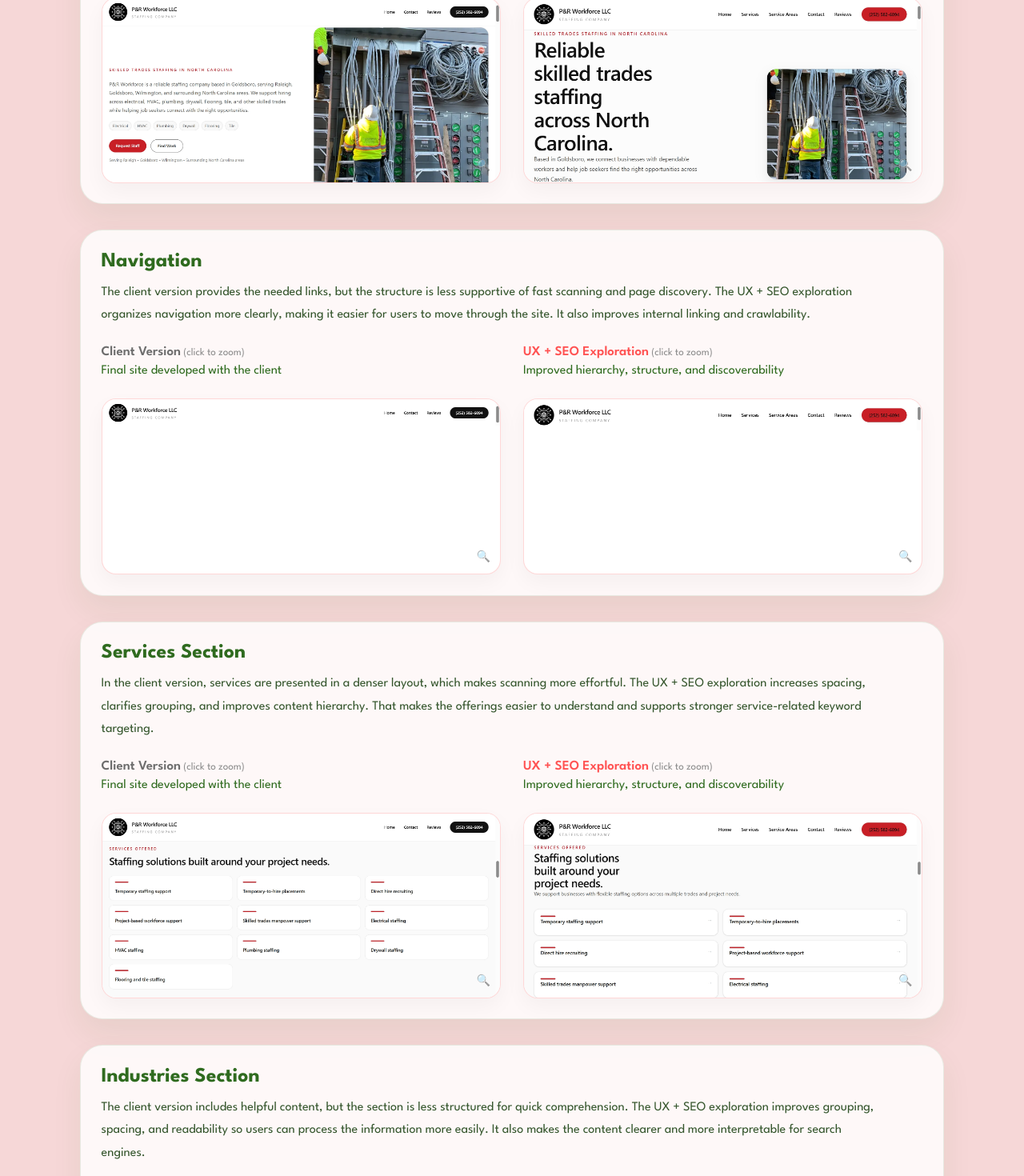
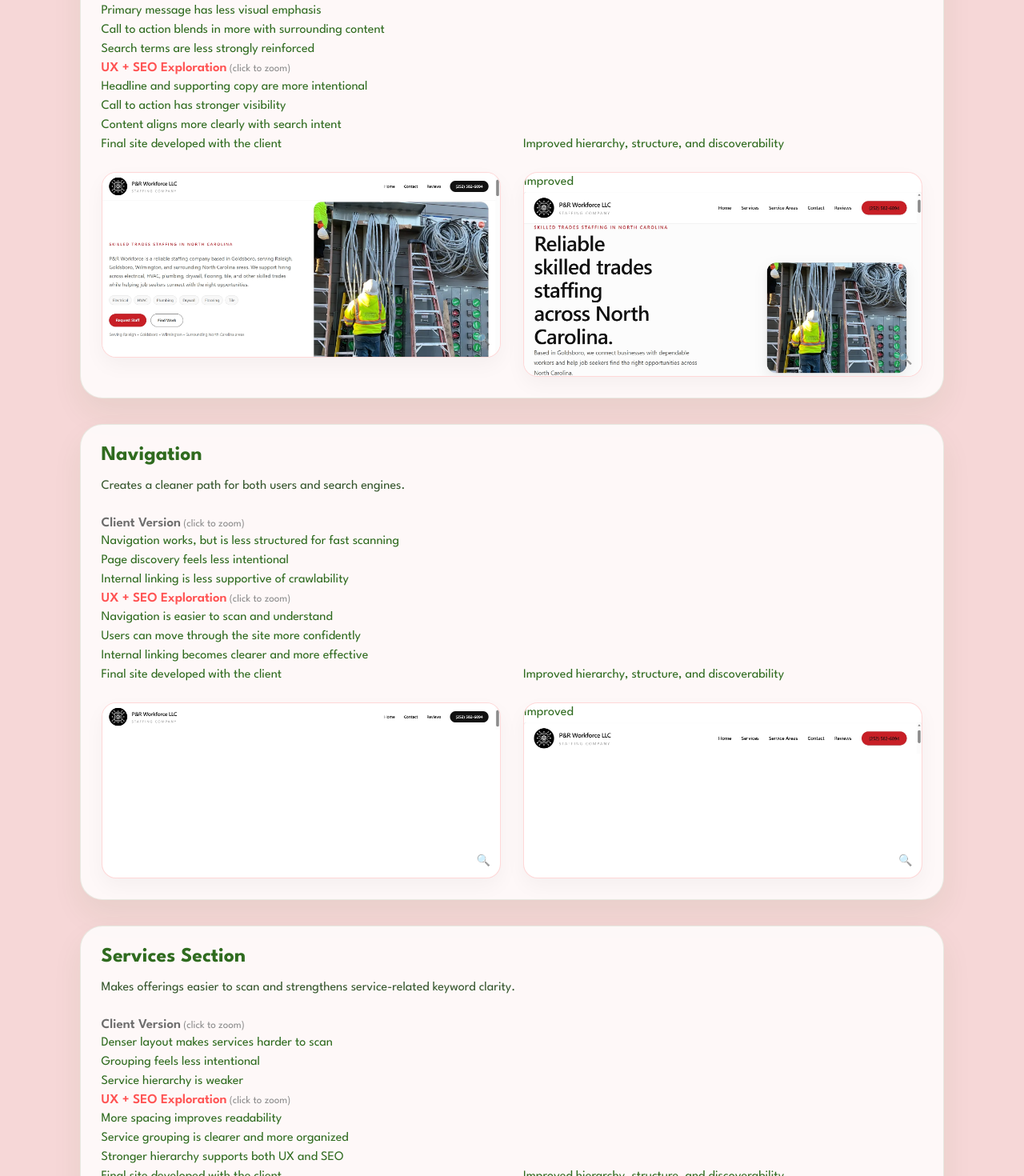
Before and after one commit to natalia-santiago/myportfolio-site, a Next.js app: page /portfolio/pr-workforce/ux in a window 1280 px wide. Shown: the part 2000-3470 px from the top of the page at 80% size. Built offline with nearby package versions, Linux system fonts and the light colour scheme; a web font is replaced by a local one.

Commit message:
P&R Workforce LLC UX and SEO Exploration page updated

```diff
--- a/app/portfolio/pr-workforce/ux/page.tsx
+++ b/app/portfolio/pr-workforce/ux/page.tsx
@@ -8,7 +8,9 @@ import { FaSearchPlus } from "react-icons/fa";
 
 type ComparisonSectionProps = {
   title: string;
-  description: string;
+ takeaway: string;
+  clientPoints: string[];
+  explorationPoints: string[];
   before: string;
   after: string;
   beforeAlt: string;
@@ -17,7 +19,9 @@ type ComparisonSectionProps = {
 
 function ComparisonSection({
   title,
-  description,
+  takeaway,
+  clientPoints,
+  explorationPoints,
   before,
   after,
   beforeAlt,
@@ -34,17 +38,40 @@ function ComparisonSection({
               {title}
             </h2>
 
-            <p className="portfolio-project-description ux-comparison-description">
-              {description}
+            <p className="portfolio-project-description ux-comparison-takeaway">
+              {takeaway}
             </p>
+          </div>
+
+          <div className="ux-comparison-notes-grid">
+            <div className="ux-comparison-notes-card">
+              <p className="ux-comparison-label ux-comparison-label-client">
+                Client Version
+              </p>
+
+              <ul className="ux-comparison-points">
+                {clientPoints.map((point) => (
+                  <li key={point}>{point}</li>
+                ))}
+              </ul>
+            </div>
+
+            <div className="ux-comparison-notes-card ux-comparison-notes-card-improved">
+              <p className="ux-comparison-label ux-comparison-label-ux">
+                UX + SEO Exploration
+              </p>
+
+              <ul className="ux-comparison-points">
+                {explorationPoints.map((point) => (
+                  <li key={point}>{point}</li>
+                ))}
+              </ul>
+            </div>
           </div>
 
           <div className="ux-comparison-grid">
             <div className="ux-comparison-column">
               <div className="ux-comparison-meta">
-                <p className="ux-comparison-label ux-comparison-label-client">
-                  Client Version
-                </p>
                 <p className="ux-comparison-subtitle">
                   Final site developed with the client
                 </p>
@@ -71,9 +98,6 @@ function ComparisonSection({
 
             <div className="ux-comparison-column">
               <div className="ux-comparison-meta">
-                <p className="ux-comparison-label ux-comparison-label-ux">
-                  UX + SEO Exploration
-                </p>
                 <p className="ux-comparison-subtitle ux-comparison-subtitle-improved">
                   Improved hierarchy, structure, and discoverability
                 </p>
@@ -86,6 +110,7 @@ function ComparisonSection({
                 aria-label={`Open ${title} UX and SEO exploration`}
               >
                 <div className="portfolio-project-image-wrap portfolio-hover-zoom ux-comparison-image-wrap ux-comparison-image-wrap-improved">
+                  <div className="ux-comparison-improved-badge">Improved</div>
                   <img
                     src={after}
                     alt={afterAlt}
@@ -160,7 +185,17 @@ export default function PRWorkforceUXPage() {
 
         <ComparisonSection
           title="Homepage"
-          description="In the client version, multiple messages compete for attention early, which makes it harder to quickly understand the company’s core value. The UX + SEO exploration simplifies the hierarchy and gives the main staffing message more priority. It also structures content more clearly so users can scan faster while search engines get a stronger understanding of the page’s focus."
+          takeaway="Improves clarity, hierarchy, and SEO targeting from the first screen."
+          clientPoints={[
+            "Multiple messages compete for attention early",
+            "Core value takes longer to understand",
+            "Weaker page focus for search visibility",
+          ]}
+          explorationPoints={[
+            "Stronger hierarchy puts the main message first",
+            "Faster scanning and clearer service understanding",
+            "More focused structure supports SEO relevance",
+          ]}
           before="/images/homepage-pr.jpeg"
           after="/images/ux-homepage-pr.jpeg"
           beforeAlt="Homepage client version"
@@ -169,7 +204,17 @@ export default function PRWorkforceUXPage() {
 
         <ComparisonSection
           title="Hero Section"
-          description="The client version introduces the business with less emphasis on the primary message and next step. The UX + SEO exploration strengthens the headline, improves supporting copy, and gives the call to action more prominence. This helps users understand the offer immediately while aligning the section more clearly with relevant search terms."
+          takeaway="Makes the offer clearer and the next step easier to identify."
+          clientPoints={[
+            "Primary message has less visual emphasis",
+            "Call to action blends in more with surrounding content",
+            "Search terms are less strongly reinforced",
+          ]}
+          explorationPoints={[
+            "Headline and supporting copy are more intentional",
+            "Call to action has stronger visibility",
+            "Content aligns more clearly with search intent",
+          ]}
           before="/images/hero-pr.png"
           after="/images/ux-hero-pr.png"
           beforeAlt="Hero client version"
@@ -178,7 +223,17 @@ export default function PRWorkforceUXPage() {
 
         <ComparisonSection
           title="Navigation"
-          description="The client version provides the needed links, but the structure is less supportive of fast scanning and page discovery. The UX + SEO exploration organizes navigation more clearly, making it easier for users to move through the site. It also improves internal linking and crawlability."
+          takeaway="Creates a cleaner path for both users and search engines."
+          clientPoints={[
+            "Navigation works, but is less structured for fast scanning",
+            "Page discovery feels less intentional",
+            "Internal linking is less supportive of crawlability",
+          ]}
+          explorationPoints={[
+            "Navigation is easier to scan and understand",
+            "Users can move through the site more confidently",
+            "Internal linking becomes clearer and more effective",
+          ]}
           before="/images/navigation-pr.png"
           after="/images/ux-navigation-pr.png"
           beforeAlt="Navigation client version"
@@ -187,7 +242,17 @@ export default function PRWorkforceUXPage() {
 
         <ComparisonSection
           title="Services Section"
-          description="In the client version, services are presented in a denser layout, which makes scanning more effortful. The UX + SEO exploration increases spacing, clarifies grouping, and improves content hierarchy. That makes the offerings easier to understand and supports stronger service-related keyword targeting."
+          takeaway="Makes offerings easier to scan and strengthens service-related keyword clarity."
+          clientPoints={[
+            "Denser layout makes services harder to scan",
+            "Grouping feels less intentional",
+            "Service hierarchy is weaker",
+          ]}
+          explorationPoints={[
+            "More spacing improves readability",
+            "Service grouping is clearer and more organized",
+            "Stronger hierarchy supports both UX and SEO",
+          ]}
           before="/images/services-pr.png"
           after="/images/ux-services-pr.png"
           beforeAlt="Services client version"
@@ -196,7 +261,17 @@ export default function PRWorkforceUXPage() {
 
         <ComparisonSection
           title="Industries Section"
-          description="The client version includes helpful content, but the section is less structured for quick comprehension. The UX + SEO exploration improves grouping, spacing, and readability so users can process the information more easily. It also makes the content clearer and more interpretable for search engines."
+          takeaway="Improves readability and helps the content communicate more clearly."
+          clientPoints={[
+            "Useful content is present, but harder to process quickly",
+            "Grouping is less refined",
+            "Section structure is less readable at a glance",
+          ]}
+          explorationPoints={[
+            "Improved spacing supports easier scanning",
+            "Content grouping is more digestible",
+            "Clearer structure benefits users and search engines",
+          ]}
           before="/images/industries-pr.png"
           after="/images/ux-industries-pr.png"
           beforeAlt="Industries client version"
@@ -205,7 +280,17 @@ export default function PRWorkforceUXPage() {
 
         <ComparisonSection
           title="Contact Section"
-          description="The client version includes the necessary contact elements, but the visual flow is less intentional. The UX + SEO exploration restructures the section with a clearer form hierarchy, better content grouping, and a more guided path to action. This creates a smoother conversion experience while keeping important information easy to access."
+          takeaway="Creates a smoother conversion path with clearer form hierarchy."
+          clientPoints={[
+            "Necessary contact elements are present",
+            "Visual flow is less guided",
+            "Conversion path feels less intentional",
+          ]}
+          explorationPoints={[
+            "Form hierarchy is easier to follow",
+            "Content grouping improves usability",
+            "Users are guided more naturally toward action",
+          ]}
           before="/images/contact-pr.jpeg"
           after="/images/ux-contact-pr.jpeg"
           beforeAlt="Contact client version"
@@ -214,7 +299,17 @@ export default function PRWorkforceUXPage() {
 
         <ComparisonSection
           title="Contact Prompt"
-          description="In the client version, the call to action is present but less visually dominant. The UX + SEO exploration gives the contact prompt stronger contrast, clearer hierarchy, and more direct emphasis. That helps guide users more confidently toward the next step."
+          takeaway="Adds stronger emphasis to the conversion moment."
+          clientPoints={[
+            "Call to action is present but less visually dominant",
+            "Next step competes more with surrounding content",
+            "Prompt feels less focused",
+          ]}
+          explorationPoints={[
+            "Stronger contrast improves visibility",
+            "Hierarchy makes the next step more obvious",
+            "Users are guided more confidently toward contact",
+          ]}
           before="/images/contact-prompt-pr.png"
           after="/images/ux-contact-prompt-pr.png"
           beforeAlt="Contact prompt client version"
@@ -223,7 +318,17 @@ export default function PRWorkforceUXPage() {
 
         <ComparisonSection
           title="Mobile Experience"
-          description="The client version works on mobile, but content feels tighter and less refined in places. The UX + SEO exploration improves spacing, readability, section rhythm, and tap target clarity. That makes the mobile experience feel more comfortable and polished while preserving the same content and business message."
+          takeaway="Creates a more readable, comfortable, and polished mobile experience."
+          clientPoints={[
+            "Mobile version works, but content feels tighter in places",
+            "Section rhythm is less refined",
+            "Readability and tap flow are less polished",
+          ]}
+          explorationPoints={[
+            "Improved spacing makes content easier to absorb",
+            "Readability and vertical rhythm are stronger",
+            "Touch targets and scanning feel more comfortable",
+          ]}
           before="/images/prwork2.jpeg"
           after="/images/mobile-pr.jpeg"
           beforeAlt="Mobile client version"
@@ -241,6 +346,16 @@ export default function PRWorkforceUXPage() {
               interpret it.
             </p>
 
+            <div className="ux-reflection-outcomes">
+              <div className="ux-reflection-outcome">Clearer user journey</div>
+              <div className="ux-reflection-outcome">
+                Stronger content structure for SEO
+              </div>
+              <div className="ux-reflection-outcome">
+                Higher conversion potential
+              </div>
+            </div>
+
             <p className="portfolio-project-description">
               While the client version reflects real collaboration and client
               priorities, this alternative approach shows how thoughtful UX and
```
